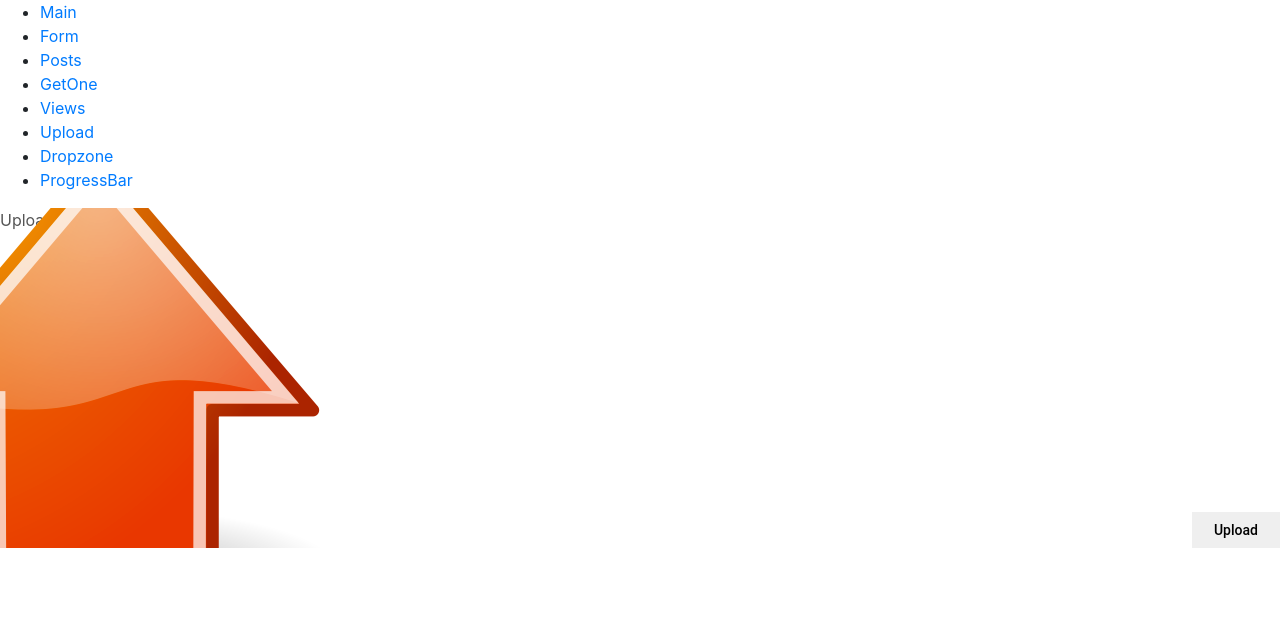
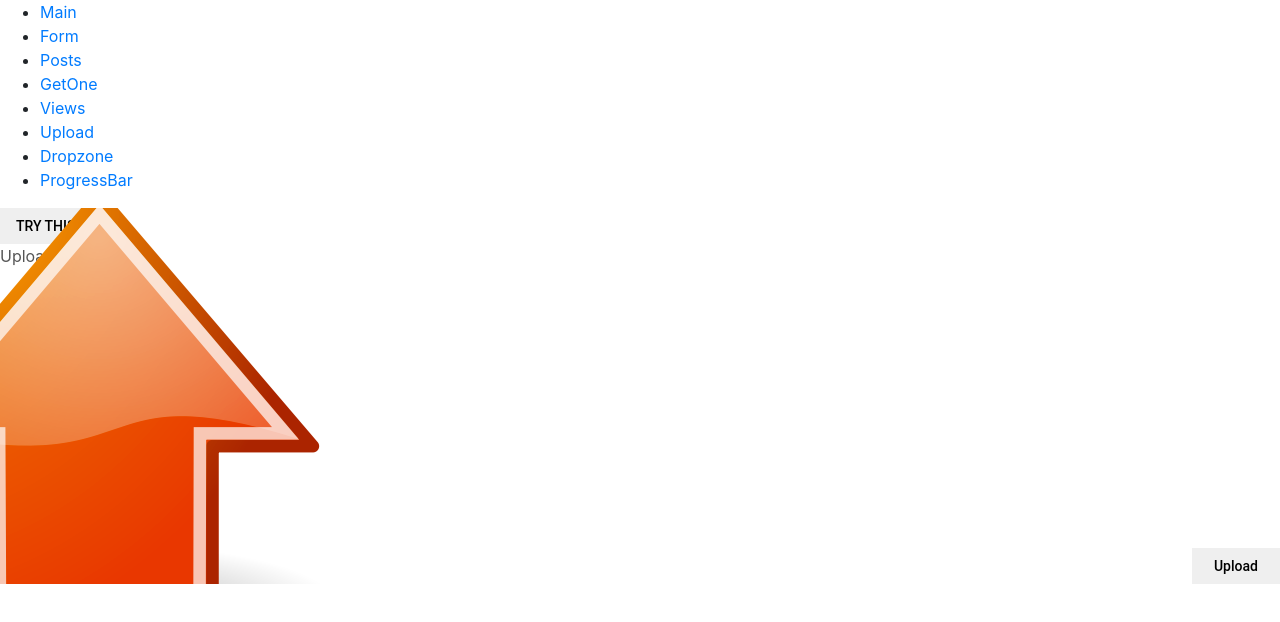
Before and after one commit to bakarilevy/Reactive_Blog, a React (Create React App) app in the folder reactive-blog/: page /upload in a window 1280 px wide. Shown: the top 622 px of the page. Built offline with nearby package versions, Linux system fonts and the light colour scheme.

Commit message:
Successfully able to send files to the front end from the react app

```diff
--- a/reactive-blog/src/components/upload/Upload.js
+++ b/reactive-blog/src/components/upload/Upload.js
@@ -17,6 +17,7 @@ class Upload extends Component{
         this.uploadFiles = this.uploadFiles.bind(this);
         this.sendRequest = this.sendRequest.bind(this);
         this.renderActions = this.renderActions.bind(this);
+        this.newSend = this.newSend.bind(this);
     }
 
     onFilesAdded(files) {
@@ -84,6 +85,24 @@ class Upload extends Component{
         }
     }
 
+    newSend()  {
+        //const file = this.state.files[0];
+        const files = this.state.files;
+        const endpoint = "http://localhost:8080/uploadMultipleFiles";
+        const data = new FormData();
+        for(let i = 0; i < files.length; i++) {
+            let file = files[i];
+            data.append("files", file, file.name);
+        }
+       // data.append("file", file, file.name);
+        fetch(
+            endpoint, {
+                method: 'POST',
+                body: data,
+            }
+        )
+    }
+
     sendRequest(file)  {
         return new Promise((resolve, reject)=>{
             const request = new XMLHttpRequest();
@@ -116,7 +135,7 @@ class Upload extends Component{
             const formData = new FormData();
             formData.append("file", file, file.name);
 
-            request.open("POST", "http://localhost:8080/upload");
+            request.open("POST", "http://localhost:8080/uploadFile");
             request.send(formData);
         });
     }
@@ -124,6 +143,7 @@ class Upload extends Component{
     render() {
         return(
             <div className="Upload">
+                    <button onClick={this.newSend}>TRY THIS</button>
                 <span className="Title">UploadFiles</span>
                 <div className="Content">
                     <div>
```
Also changed, not shown: 1 other file (tests, documents, lock files or other folders).
